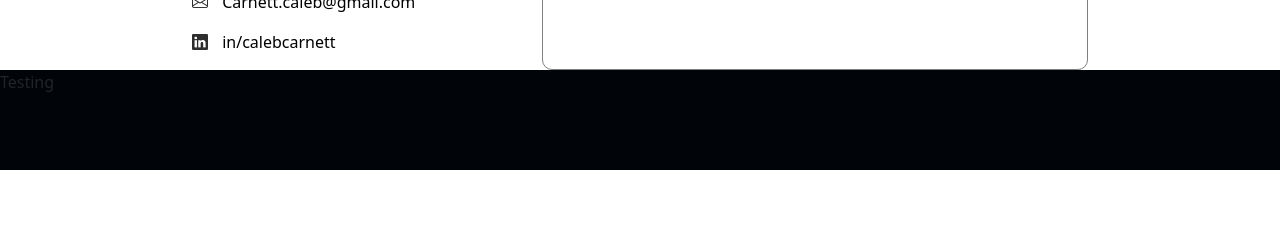
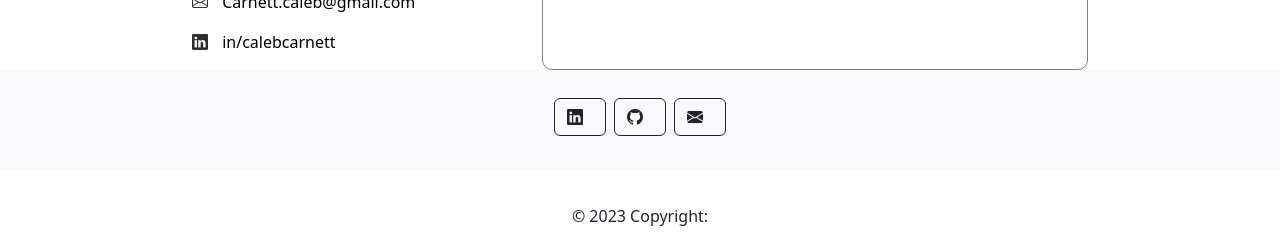
Before and after one commit to calebcarnett/My-Portfolio, a React (Create React App) app: page / in a window 1280 px wide. Shown: the part 546-797 px from the top of the page. Built offline with nearby package versions, Linux system fonts and the light colour scheme.

Commit message:
updated footer with links

```diff
--- a/src/components/elements/Footer.js
+++ b/src/components/elements/Footer.js
@@ -4,7 +4,37 @@ import "../../styles/styles/styles.css";
 export default function Footer() {
   return (
     <footer>
-      <p>Testing</p>
+      <footer className="bg-light text-center">
+        <div className="container p-4">
+          <section className="mb-4">
+            <a
+              className="btn btn-outline-dark btn-floating m-1"
+              href="https://www.linkedin.com/in/calebcarnett/"
+              role="button"
+            >
+              <i className="bi bi-linkedin"></i>
+            </a>
+
+            <a
+              className="btn btn-outline-dark btn-floating m-1"
+              href="https://github.com/calebcarnett"
+              role="button"
+            >
+              <i className="bi bi-github"></i>
+            </a>
+
+            <a
+              className="btn btn-outline-dark btn-floating m-1"
+              href="mailto:carnett.caleb@gmail.com"
+              role="button"
+            >
+              <i className="bi bi-envelope-fill"></i>
+            </a>
+          </section>
+        </div>
+
+        <div className="text-center p-3">© 2023 Copyright:</div>
+      </footer>
     </footer>
   );
 }
--- a/src/styles/styles/styles.css
+++ b/src/styles/styles/styles.css
@@ -91,7 +91,7 @@ background-color: #EAF4F4;
 }
 
 footer {
-background-color: #010409;
+background-color: white;
 height: 100px;
 position:absolute;
 left:0;
```
